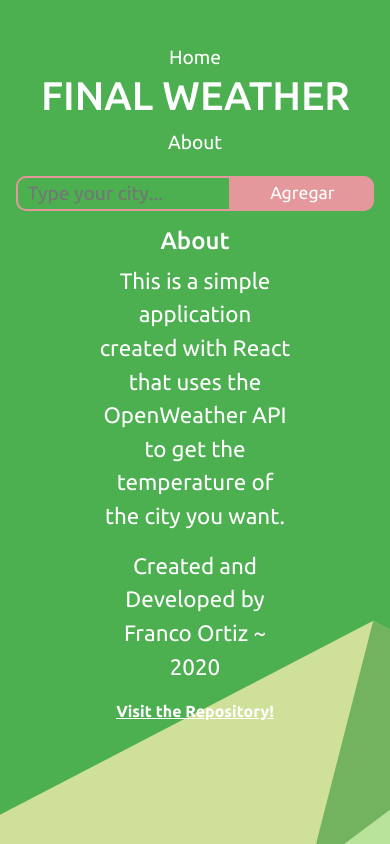
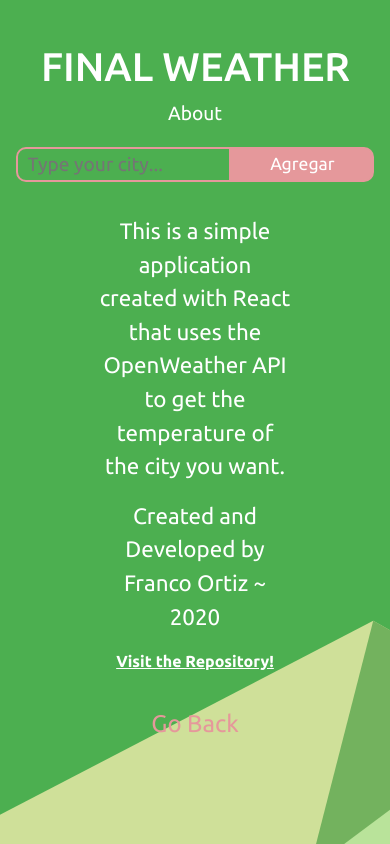
Before and after one commit to Pakvothe/FinalWeather, a React (Create React App) app: page /about in a window 390 px wide. Built offline with nearby package versions, Linux system fonts and the light colour scheme.

Commit message:
fixed about title, home button in mobile

```diff
--- a/src/components/About.jsx
+++ b/src/components/About.jsx
@@ -1,16 +1,20 @@
 import React from 'react';
+import { Link } from 'react-router-dom'
 import styles from './About.module.css';
 import Zoom from 'react-reveal/Zoom';
+import Jump from 'react-reveal/Jump';
 
 export default function About() {
 	return (
 		<Zoom>
 			<div className={styles.about}>
-				<h4>About</h4>
 				<p className={styles.lorem}>This is a simple application created with React that uses the OpenWeather API to get the temperature of the city you want. </p>
 				<p className={styles.lorem}>Created and Developed by Franco Ortiz ~ 2020 </p>
 				<a className={styles.github} href='https://github.com/Pakvothe/FinalWeather' target='_blank' rel='noreferrer'>Visit the Repository!</a>
 			</div>
+			<Jump>
+				<Link to='/' className={styles.back}>Go Back</Link>
+			</Jump>
 		</Zoom>
 	);
 }
--- a/src/components/About.module.css
+++ b/src/components/About.module.css
@@ -4,6 +4,7 @@
 	justify-content: space-between;
 	align-items: center;
 	color: white;
+	margin: 2em auto;
 }
 
 .lorem {
@@ -19,3 +20,9 @@
 	padding: 0 0.2em;
 	transition: color .2s ease-in-out;
 }
+
+
+.back{
+	color: var(--clr-primary);
+	font-size: 1.5em;
+}
--- a/src/components/Nav.jsx
+++ b/src/components/Nav.jsx
@@ -11,7 +11,7 @@ function Nav({ onSearch }) {
 			<div className={styles.container}>
 				<Fade left big>
 					<Link to='/'>
-						<a>Home</a>
+						<a className={styles.home}>Home</a>
 					</Link>
 				</Fade>
 				<Zoom>
--- a/src/components/Nav.module.css
+++ b/src/components/Nav.module.css
@@ -7,6 +7,8 @@
 	font-size: 1.2em;
 	margin: 1em 0;
 }
+
+
 a{
 	color: white;
 	text-decoration: none;
@@ -37,4 +39,7 @@ h1 {
 	.container{
 		flex-direction: column;
 	}
+	.home{
+		display: none;
+	}
 }
```
Also changed, not shown: 1 other file (tests, documents, lock files or other folders). Lines whose indentation alone changed are shown as unchanged.
